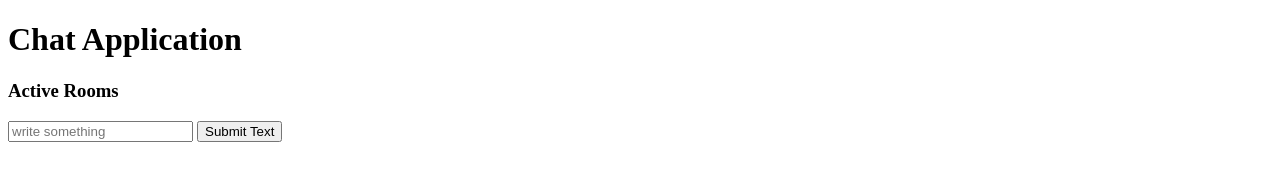
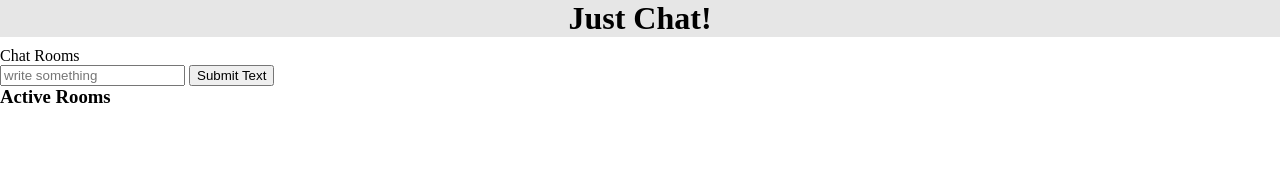
Before and after one commit to bbchui/ChatRooms, a website built with webpack: page public/index.html in a window 1280 px wide. Built offline with nearby package versions, Linux system fonts and the light colour scheme; files whose address does not match are found by name.

Commit message:
starting to style

```diff
--- a/lib/chatServer.js
+++ b/lib/chatServer.js
@@ -48,7 +48,6 @@ const chatServer = {
 
   handleMessageBroadcast (socket) {
     socket.on('message', (message) => {
-      console.log(message);
       socket.broadcast.to(message.room).emit('message', {
         text: `${nickNames[socket.id]}: ${message.text}`
       })
--- a/public/index.html
+++ b/public/index.html
@@ -1,24 +1,28 @@
 <!DOCTYPE html>
 <html>
   <head>
-    <title>Chat!</title>
+    <title>JustChat</title>
     <link href="https://fonts.googleapis.com/css?family=Exo+2:400,400i|Orbitron" rel="stylesheet">
     <link rel="stylesheet" href="./stylesheets/main.css" />
   </head>
   <body>
-    <h1>Chat Application</h1>
-    <main>
-      <section>
+    <h1>Just Chat!</h1>
+    <section class="first-section">
+      <div class="chat-room">Chat Rooms
+        <ul id="room-list" class="rooms"></ul>
+      </div>
+      <div class="room-chat">
         <h3 id="room" class="active-room"></h3>
-        <h3 class="room-list-header">Active Rooms</h3>
         <ul id="msg-list" class="messages"></ul>
-        <ul id="room-list" class="rooms"></ul>
-      </section>
-      <form>
-        <input type="text" placeholder="write something" />
-        <button>Submit Text</button>
-      </form>
-    </main>
+        <form>
+          <input type="text" placeholder="write something" />
+          <button>Submit Text</button>
+        </form>
+      </div>
+      <h3 class="room-list-header">Active Rooms</h3>
+
+    </section>
+
     <script src="./javascripts/dist/bundle.js"></script>
   </body>
 </html>
--- a/public/stylesheets/main.css
+++ b/public/stylesheets/main.css
@@ -0,0 +1,25 @@
+body, h1, h2, h3, p, div, nav, ul, li {
+  margin: 0;
+  padding: 0;
+  background: transparent;
+  font-family: inherit;
+  color: inherit;
+}
+
+h1 {
+  display: flex;
+  justify-content: center;
+  width: 100%;
+  background: #e6e6e6;
+  font-size: 2em;
+  -webkit-margin-before: 0;
+  -webkit-margin-after: 0;
+  -webkit-margin-start: 0;
+  -webkit-margin-end: 0;
+  font-weight: bold;
+  margin-bottom: 10px;
+}
+
+/*.active-room {
+  border: 1px solid black;
+}*/
```
